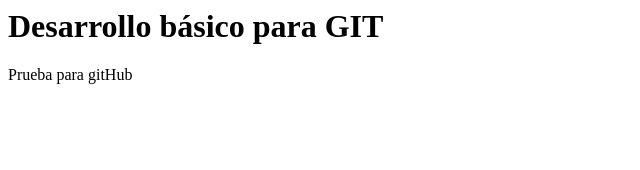
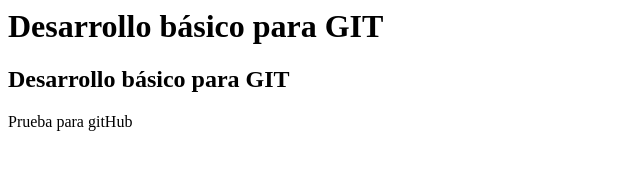
Before and after one commit to zx21student025/DespliegueAppsWeb, a plain HTML site: page index.html in a window 1280 px wide. Shown: the whole page, without its empty margins (0-640 px from the left). Drawn offline with Linux system fonts and the light colour scheme.

Commit message:
Update index.html

```diff
--- a/index.html
+++ b/index.html
@@ -5,6 +5,7 @@
     </head>
     <body>
         <h1>Desarrollo básico para GIT</h1>
+         <h2>Desarrollo básico para GIT</h2>
          <p>Prueba para gitHub</p>
     </body>
 </html>
```
